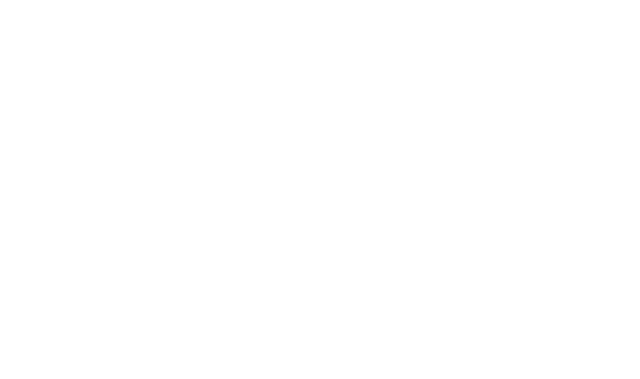
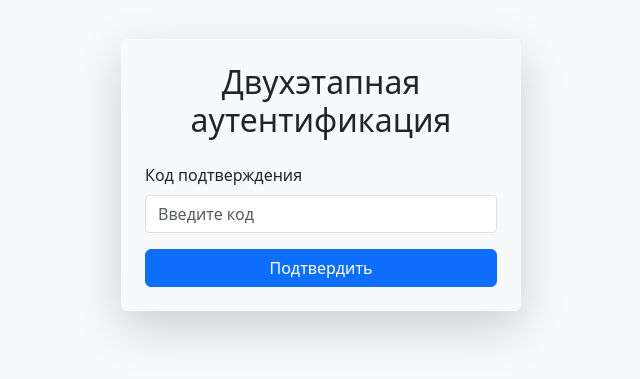
Before and after one commit to denIsPussy/backlog-front, a React (Create React App) app: page /two-factor-auth/1 in a window 1280 px wide. Before the commit this address had no page. Shown: the part 225-604 px from the top of the page, without its empty margins (319-959 px from the left). Built offline with nearby package versions, Linux system fonts and the light colour scheme.

Commit message:
fix the error is not passed to username

```diff
--- a/src/AppRouter.js
+++ b/src/AppRouter.js
@@ -28,7 +28,7 @@ const AnimatedRoutes = () => {
                     <Route path="/" element={<HomePage />} />
                     <Route path="/login" element={<LoginPage />} />
                     <Route path="/register" element={<RegisterPage />} />
-                    <Route path="/two-factor-auth" element={<TwoFactorAuthPage />} />
+                    <Route path="/two-factor-auth/:username" element={<TwoFactorAuthPage />} />
                     <Route path="/catalog" element={<Catalog />} />
                     <Route path="/cart" element={<CartPage />} />
                     <Route path="/vkAuth" element={<VkAuthPage />} />
--- a/src/Pages/TwoFactorAuthPage.jsx
+++ b/src/Pages/TwoFactorAuthPage.jsx
@@ -2,19 +2,20 @@
 import React, { useState } from 'react';
 import { Form, Button, Container } from 'react-bootstrap';
 import * as APIService from '../Utils/APIService';
-import { useNavigate } from 'react-router-dom';
+import {useNavigate, useParams} from 'react-router-dom';
 
 const TwoFactorAuthPage = () => {
     const [code, setCode] = useState('');
     const navigate = useNavigate();
+    const { username } = useParams();
 
     const handleSubmit = async (event) => {
         event.preventDefault();
         try {
-            const username = localStorage.getItem('username'); // Предполагается, что логин сохранён
             const response = await APIService.verifyTwoFactorCode({ username, code });
             if (response.success){
                 localStorage.setItem('token', response.token);
+                localStorage.setItem('username', username);
                 navigate('/');
             }
             else{
```
